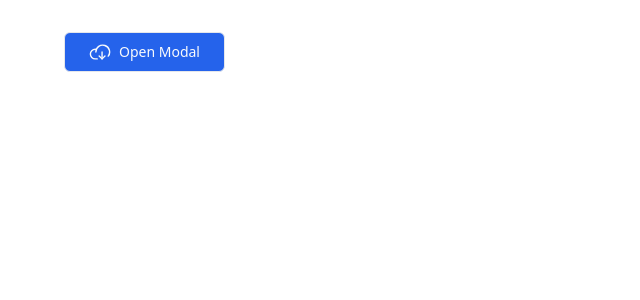
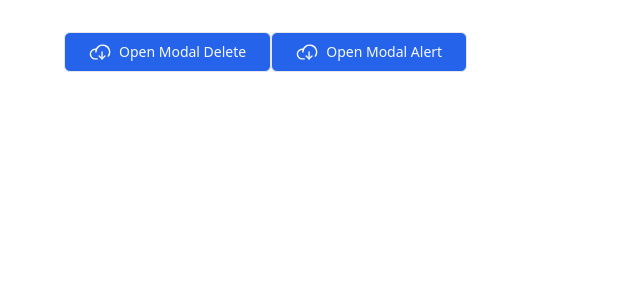
Before and after one commit to LucasSantus/vite-react-tailwindcss-components, a React (Vite) app: page / in a window 1280 px wide. Shown: the top 300 px of the page, without its empty margins (0-640 px from the left). Built offline with nearby package versions, Linux system fonts and the light colour scheme.

Commit message:
:rocket: created modal delete for project

```diff
--- /dev/null
+++ b/src/components/modal/ModalDelete/index.tsx
@@ -0,0 +1,41 @@
+import { Trash } from "phosphor-react";
+import { FC, useState } from "react";
+import { Modal } from "..";
+import { Button } from "../../Button";
+import { StructureModal } from "../components/StructureModal";
+import { IModalProps } from "../types";
+
+export const ModalDelete: FC<IModalProps> = ({
+  textButton, title, description, onClickConfirm
+}) => {
+  const [ active, setActive ] = useState(false);
+
+  return (
+    <Modal
+      active={active}
+      setActive={setActive}
+      textButton={textButton}
+    >
+      <Trash size={80} color={"red"} />
+      <StructureModal
+        title={title}
+        description={description}
+      >
+        <Button
+          description="Cancel"
+          onClick={() => setActive(!active)}
+          variant="btn-light"
+        />
+        <Button
+          description="Delete"
+          onClick={() => {
+            if( onClickConfirm ) onClickConfirm()
+            setActive(!active)
+          }}
+          variant="btn-danger"
+          textVariant="text-light"
+        />
+      </StructureModal>
+    </Modal>
+  )
+}
--- a/src/pages/Dashboard/index.tsx
+++ b/src/pages/Dashboard/index.tsx
@@ -1,19 +1,27 @@
 import { FC } from "react";
-import { Modal } from "../../components/Modal";
+import { ModalAlert } from "../../components/Modal/ModalAlert";
+import { ModalDelete } from "../../components/Modal/ModalDelete";
 
 export const Dashboard: FC = () => {
   const handleOnClickConfirm = () => {
-        console.log("boiiolamen")
+    console.log("selected click")
   }
+
   return (
     <div className="p-8">
       <div className="flex">
-
-                <Modal
-                    textButton="Open Modal"
+        <ModalDelete
+          textButton="Open Modal Delete"
           title="Are you sure?"
           description="Do you really want to delete these records? This process cannot be undone."
-                    onClickConfirm={handleOnClickConfirm}
+          onClickConfirm={ handleOnClickConfirm }
+        />
+
+        <ModalAlert
+          textButton="Open Modal Alert"
+          title="Are you sure?"
+          description="Do you really want to delete these records? This process cannot be undone."
+          onClickConfirm={ handleOnClickConfirm }
         />
       </div>
     </div>
```
Lines whose indentation alone changed are shown as unchanged.
